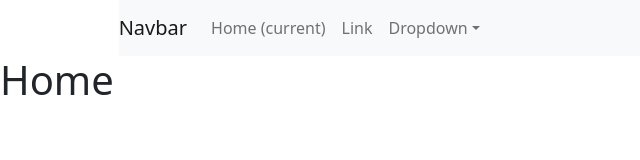
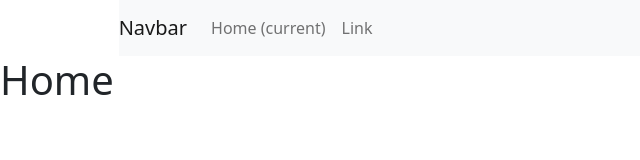
Before and after one commit to prodeveloper03/sounak-portfolio, a React (Create React App) app: page / in a window 1280 px wide. Shown: the top 160 px of the page, without its empty margins (0-640 px from the left). Built offline with nearby package versions, Linux system fonts and the light colour scheme.

Commit message:
dropdown removed

```diff
--- a/src/Navbar.jsx
+++ b/src/Navbar.jsx
@@ -23,17 +23,7 @@
                 <li className="nav-item">
                   <a className="nav-link" href="#">Link</a>
                 </li>
-                <li className="nav-item dropdown">
-                  <a className="nav-link dropdown-toggle" href="#" id="navbarDropdown" role="button" data-toggle="dropdown" aria-haspopup="true" aria-expanded="false">
-                    Dropdown
-                  </a>
-                  <div className="dropdown-menu" aria-labelledby="navbarDropdown">
-                    <a className="dropdown-item" href="#">Action</a>
-                    <a className="dropdown-item" href="#">Another action</a>
-                    <div className="dropdown-divider"></div>
-                    <a className="dropdown-item" href="#">Something else here</a>
-                  </div>
-                </li>
+
               </ul>
 
             </div>
```
